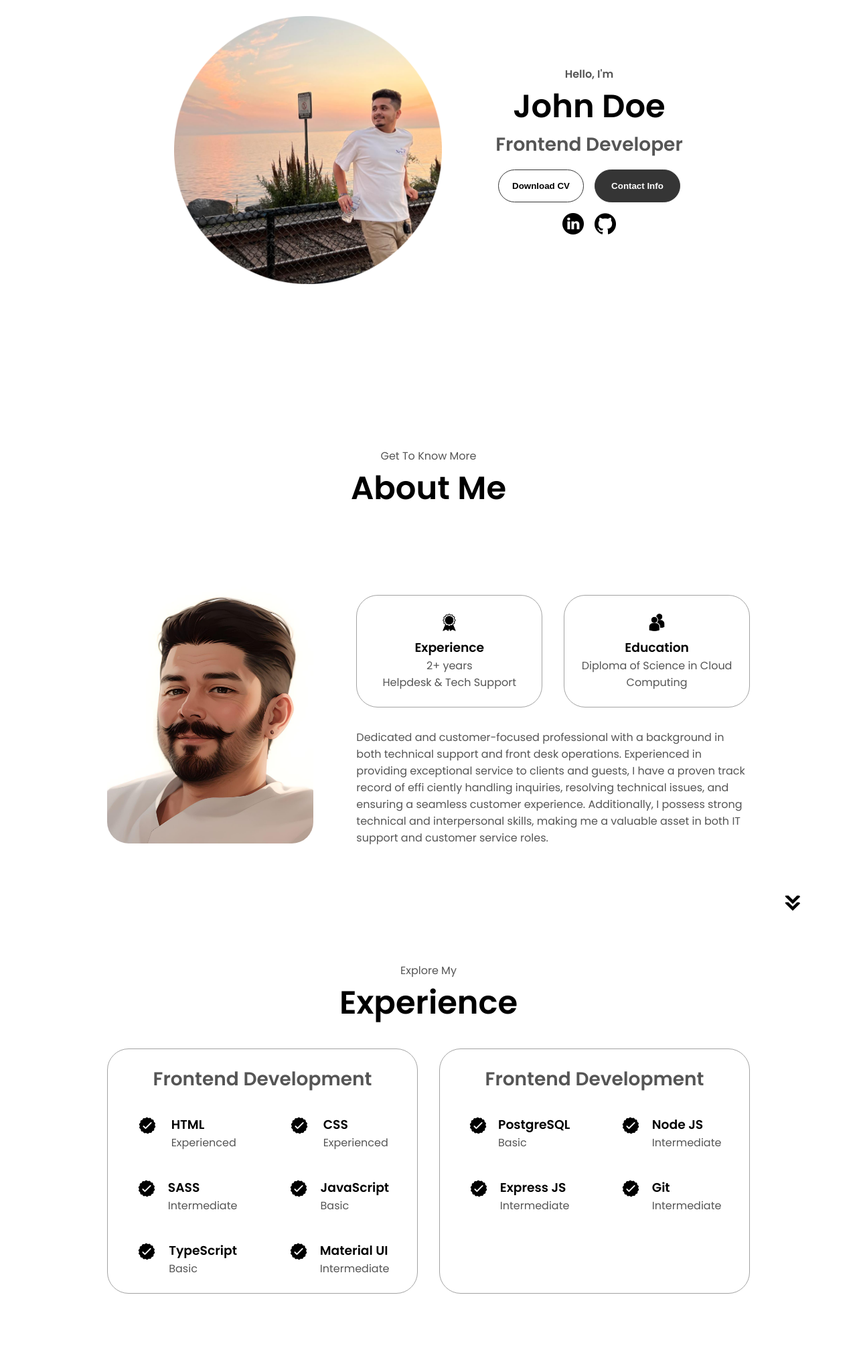
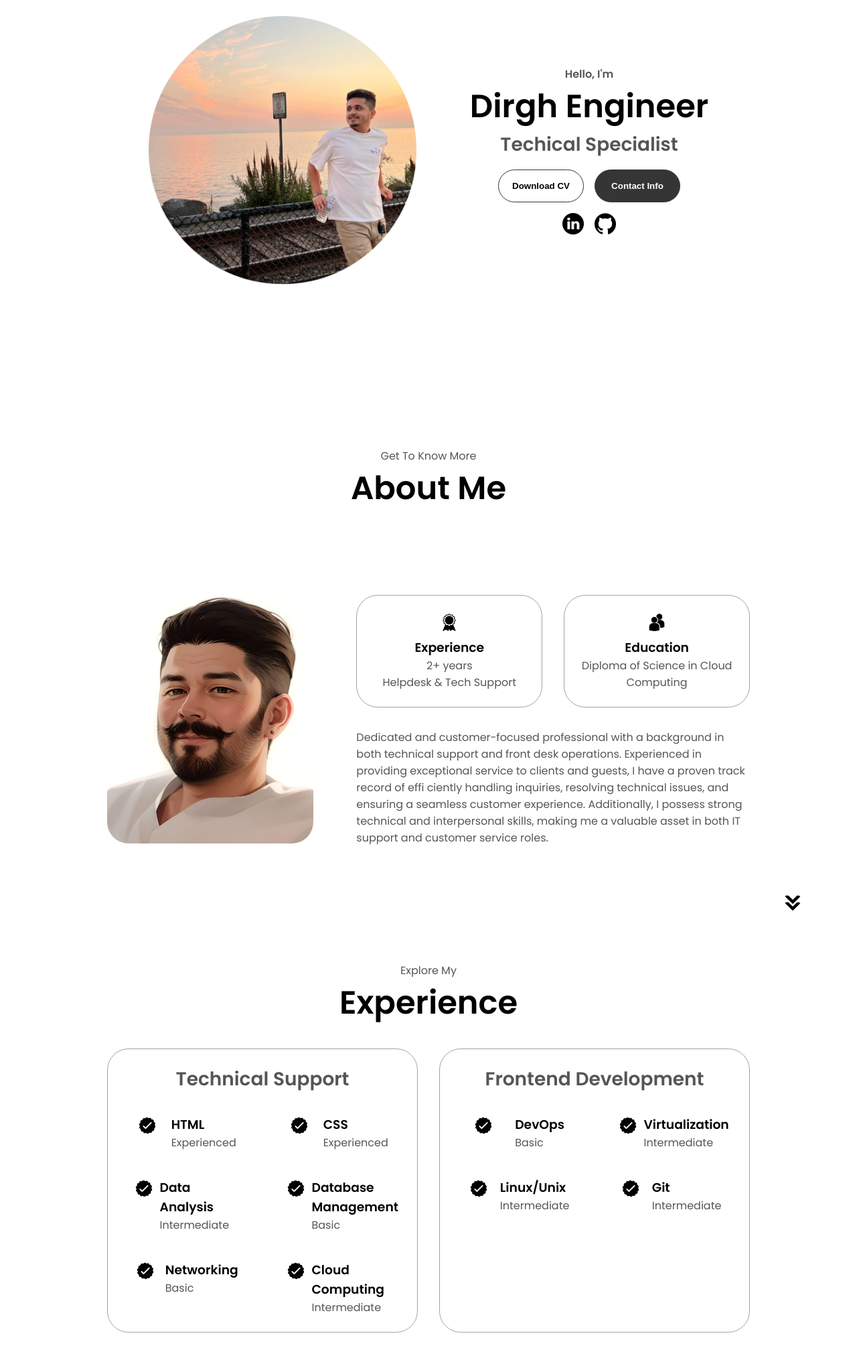
Before and after one commit to dirghengineer/dirghengineer.github.io, a plain HTML site: page index.html in a window 1280 px wide. Shown: the part 260-2284 px from the top of the page at 67% size. Drawn offline with Linux system fonts and the light colour scheme.

Commit message:
Update index.html

```diff
--- a/index.html
+++ b/index.html
@@ -42,8 +42,8 @@
       </div>
       <div class="section__text">
         <p class="section__text__p1">Hello, I'm</p>
-        <h1 class="title">John Doe</h1>
-        <p class="section__text__p2">Frontend Developer</p>
+        <h1 class="title">Dirgh Engineer</h1>
+        <p class="section__text__p2">Techical Specialist</p>
         <div class="btn-container">
           <button
             class="btn btn-color-2"
@@ -60,7 +60,7 @@
             src="./assets/linkedin.png"
             alt="My LinkedIn profile"
             class="icon"
-            onclick="location.href='https://linkedin.com/dirghengineer'"
+            onclick="location.href='https://linkedin.com/in/dirghengineer'"
           />
           <img
             src="./assets/github.png"
@@ -123,7 +123,7 @@
       <div class="experience-details-container">
         <div class="about-containers">
           <div class="details-container">
-            <h2 class="experience-sub-title">Frontend Development</h2>
+            <h2 class="experience-sub-title">Technical Support</h2>
             <div class="article-container">
               <article>
                 <img
@@ -154,7 +154,7 @@
                   class="icon"
                 />
                 <div>
-                  <h3>SASS</h3>
+                  <h3>Data Analysis</h3>
                   <p>Intermediate</p>
                 </div>
               </article>
@@ -165,7 +165,7 @@
                   class="icon"
                 />
                 <div>
-                  <h3>JavaScript</h3>
+                  <h3>Database Management</h3>
                   <p>Basic</p>
                 </div>
               </article>
@@ -176,7 +176,7 @@
                   class="icon"
                 />
                 <div>
-                  <h3>TypeScript</h3>
+                  <h3>Networking</h3>
                   <p>Basic</p>
                 </div>
               </article>
@@ -187,7 +187,7 @@
                   class="icon"
                 />
                 <div>
-                  <h3>Material UI</h3>
+                  <h3>Cloud Computing</h3>
                   <p>Intermediate</p>
                 </div>
               </article>
@@ -203,7 +203,7 @@
                   class="icon"
                 />
                 <div>
-                  <h3>PostgreSQL</h3>
+                  <h3>DevOps</h3>
                   <p>Basic</p>
                 </div>
               </article>
@@ -214,7 +214,7 @@
                   class="icon"
                 />
                 <div>
-                  <h3>Node JS</h3>
+                  <h3>Virtualization</h3>
                   <p>Intermediate</p>
                 </div>
               </article>
@@ -225,7 +225,7 @@
                   class="icon"
                 />
                 <div>
-                  <h3>Express JS</h3>
+                  <h3>Linux/Unix</h3>
                   <p>Intermediate</p>
                 </div>
               </article>
@@ -347,7 +347,7 @@
             alt="Email icon"
             class="icon contact-icon email-icon"
           />
-          <p><a href="mailto:examplemail@gmail.com">Example@gmail.com</a></p>
+          <p><a href="mailto:iamdirghengineer@gmail.com">iamdirghengineer@gmail.com</a></p>
         </div>
         <div class="contact-info-container">
           <img
@@ -355,7 +355,7 @@
             alt="LinkedIn icon"
             class="icon contact-icon"
           />
-          <p><a href="https://www.linkedin.com">LinkedIn</a></p>
+          <p><a href="https://www.linkedin.com/in/dirghengineer">LinkedIn</a></p>
         </div>
       </div>
     </section>
@@ -370,7 +370,7 @@
           </ul>
         </div>
       </nav>
-      <p>Copyright &#169; 2023 John Doe. All Rights Reserved.</p>
+      <p>Copyright &#169; 2023 Dirgh Engineer. All Rights Reserved.</p>
     </footer>
     <script src="script.js"></script>
   </body>
```
